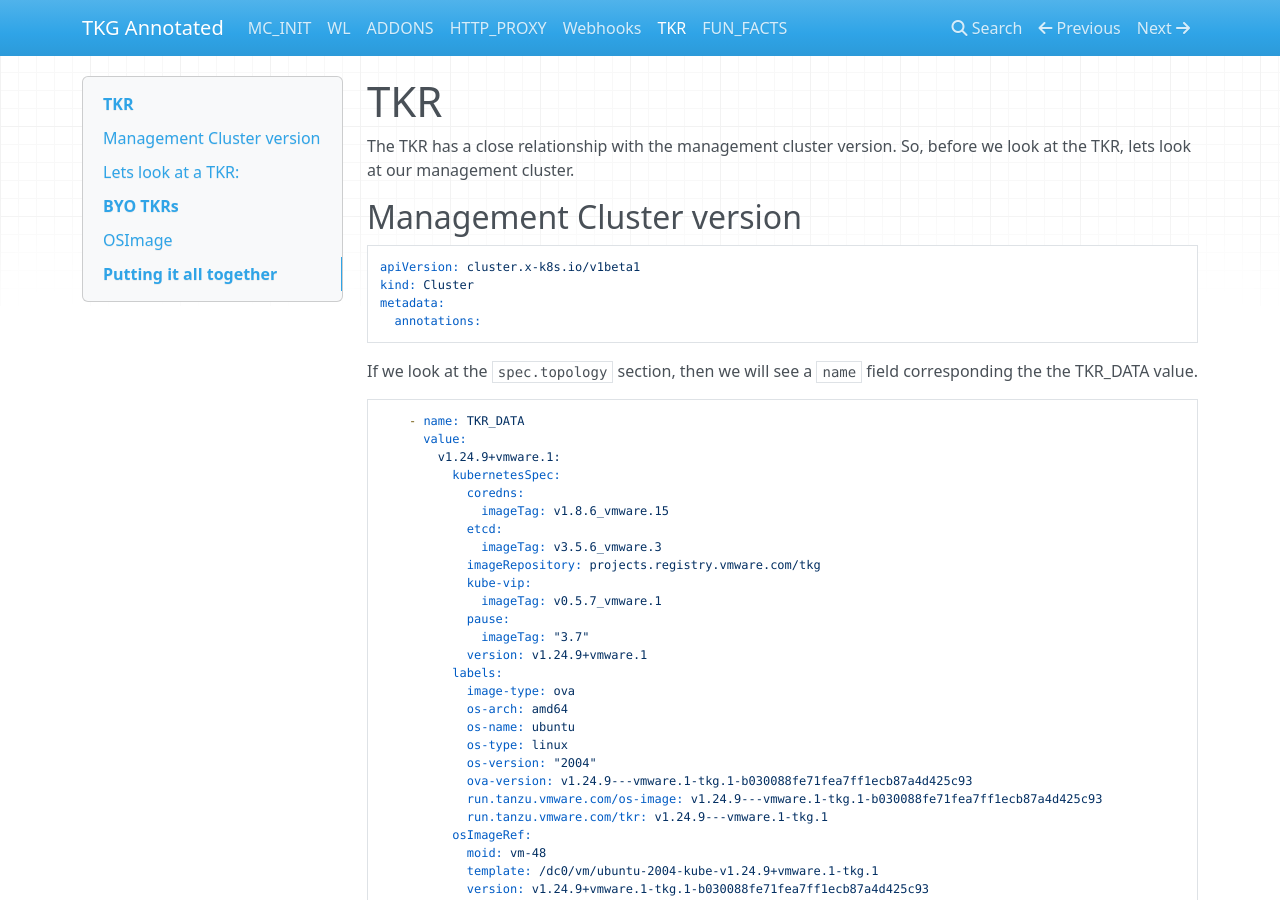
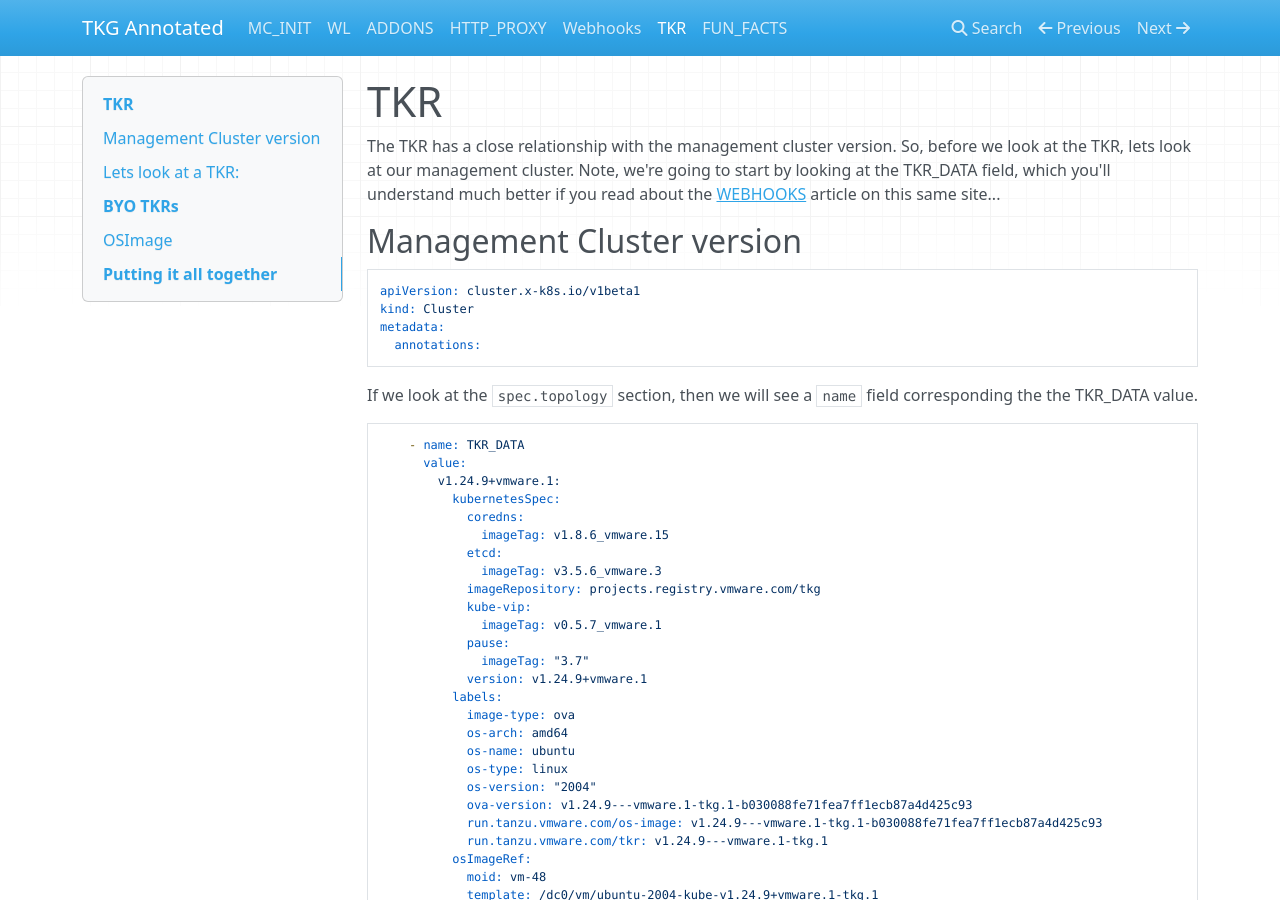
Before and after one commit to jayunit100/tanzu-install-annotated, an MkDocs documentation site: the page built from docs/z4-tkr.md, in a window 1280 px wide and 900 px high. Built offline with MkDocs 1.6.1, drawn with Linux system fonts in a browser that asks for light colours; nearby versions of some CDN libraries.

Commit message:
Update z4-tkr.md

```diff
--- a/docs/z4-tkr.md
+++ b/docs/z4-tkr.md
@@ -1,7 +1,8 @@
 # TKR
 
 The TKR has a close relationship with the management cluster version.  So, before we look at the TKR, lets
-look at our management cluster.
+look at our management cluster.  Note, we're going to start by looking at the TKR_DATA field, which you'll understand
+much better if you read about the [WEBHOOKS](https://tanzu-install-annotated.readthedocs.io/en/latest/z3-webhooks/) article on this same site...
 
 ## Management Cluster version
 
```
